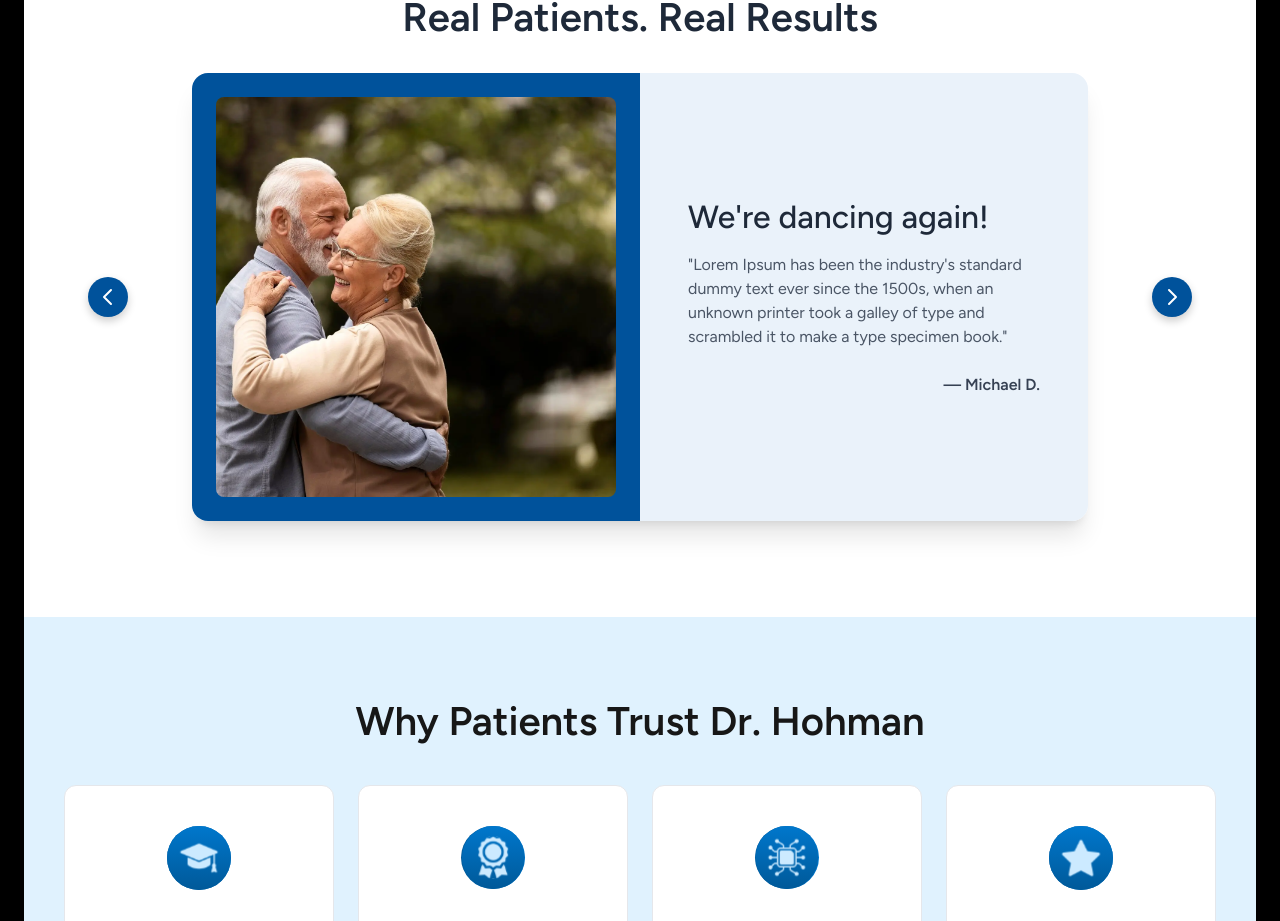
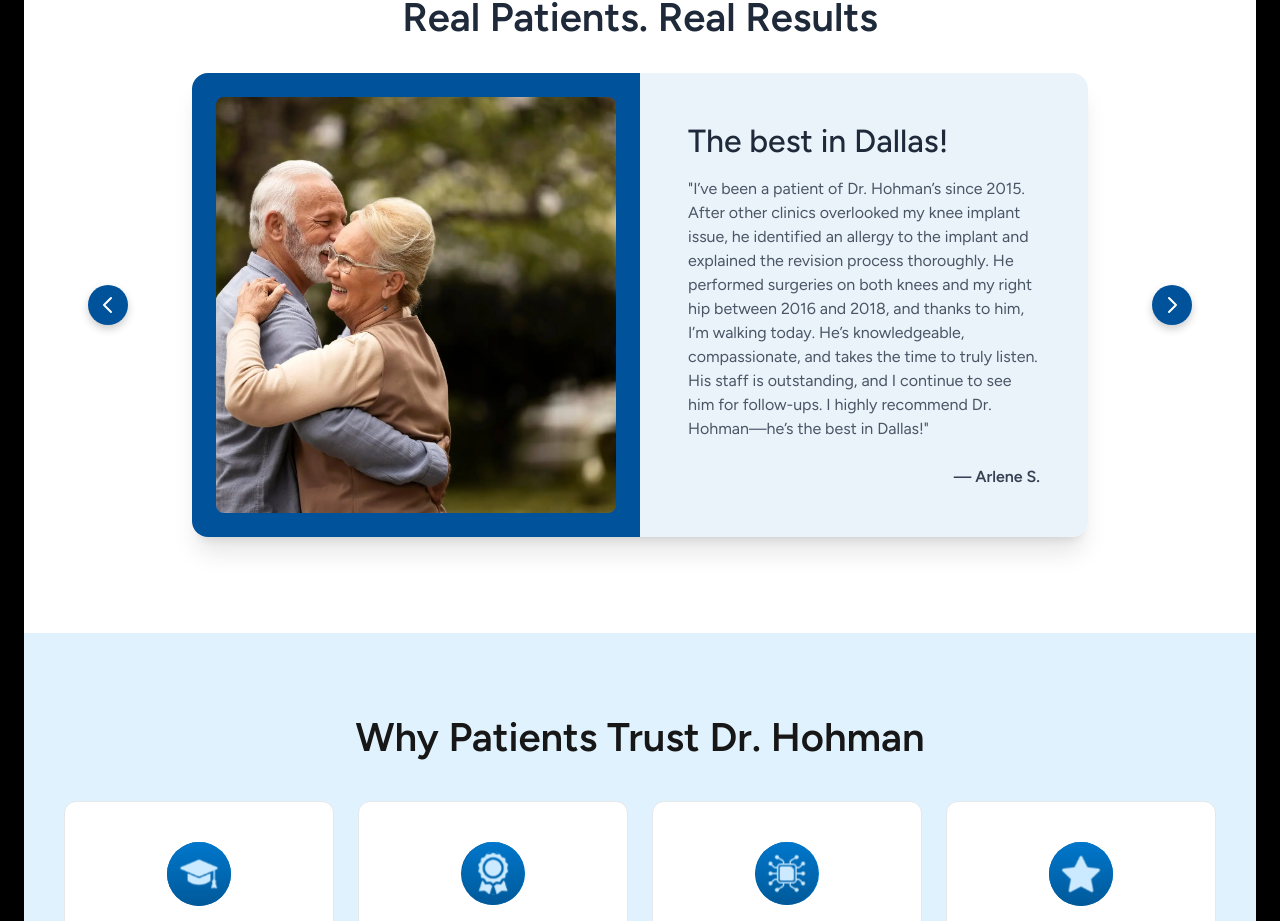
Before and after one commit to atif089/understand, a Next.js app: page / in a window 1280 px wide. Shown: the part 819-1740 px from the top of the page. Built offline with nearby package versions, Linux system fonts and the light colour scheme.

Commit message:
added new testimonials

```diff
--- a/src/features/Testimonials/index.js
+++ b/src/features/Testimonials/index.js
@@ -60,22 +60,28 @@ const RightArrow = () => (
 
 const testimonials = [
   {
-    imageSrc: "/review-1.webp", // Replace with actual image path
-    headline: "We're dancing again!",
-    text: "Lorem Ipsum has been the industry's standard dummy text ever since the 1500s, when an unknown printer took a galley of type and scrambled it to make a type specimen book.",
-    author: "Michael D.",
+    imageSrc: "/review-1.webp",
+    headline: "The best in Dallas!",
+    text: "I’ve been a patient of Dr. Hohman’s since 2015. After other clinics overlooked my knee implant issue, he identified an allergy to the implant and explained the revision process thoroughly. He performed surgeries on both knees and my right hip between 2016 and 2018, and thanks to him, I’m walking today. He’s knowledgeable, compassionate, and takes the time to truly listen. His staff is outstanding, and I continue to see him for follow-ups. I highly recommend Dr. Hohman—he’s the best in Dallas!",
+    author: "Arlene S.",
   },
   {
-    imageSrc: "/review-2.webp", // Replace with actual image path
-    headline: "A new lease on life!",
-    text: "My new hip has been a complete game-changer. I am back to my daily walks without any pain. Thank you Dr. Hohman!",
-    author: "Susan B.",
+    imageSrc: "/review-2.webp",
+    headline: "Nothing can stop me now!",
+    text: "As I sit on a terrace in Taormina, Sicily, gazing at Mt. Etna, I’m filled with gratitude for Dr. Hohman. Since my double hip replacement in 2021–2022, I’ve taken five international trips, something I once thought impossible due to severe pain. Now, I walk the Royal Mile in Edinburgh, climb the Acropolis in Athens, and wander the vineyards of Santorini. This September, I’ll be tasting oysters in Bordeaux. Nothing can stop me now. Mille grazie, Dr. Hohman.",
+    author: "Karen A.",
   },
   {
-    imageSrc: "/review-3.webp", // Replace with actual image path
-    headline: "Glad to be pain free!",
-    text: "I was in so much pain that I could not walk. I was able to walk again after the surgery. Thank you Dr. Hohman!",
-    author: "John Doe",
+    imageSrc: "/review-3.webp",
+    headline: "So grateful to be in such good hands",
+    text: "A friend recommended Dr. Hohman after her own successful double hip replacement. I had my left hip replaced by him on Feb. 10, 2025, and everything went great. After therapy, I’m now scheduled for my right hip on July 7. Dr. Hohman is professional, kind, and truly skilled. His staff is welcoming and attentive. I’m so grateful to be in such good hands and highly recommend him to anyone needing hip replacement.",
+    author: "Norma M.",
+  },
+  {
+    imageSrc: "/review-2.webp",
+    headline: "Smooth and worry-free recovery process",
+    text: "What truly amazed me was the outcome of the surgery itself. I experienced no pain after the procedure and was walking immediately upon arrival from the recovery room. Dr. Hohman and the team provided clear, thorough instructions that made the recovery process smooth and worry-free. Anytime I had a concern, I felt completely reassured by their prompt and thoughtful responses.",
+    author: "Nick Z.",
   },
 ];
 
```
